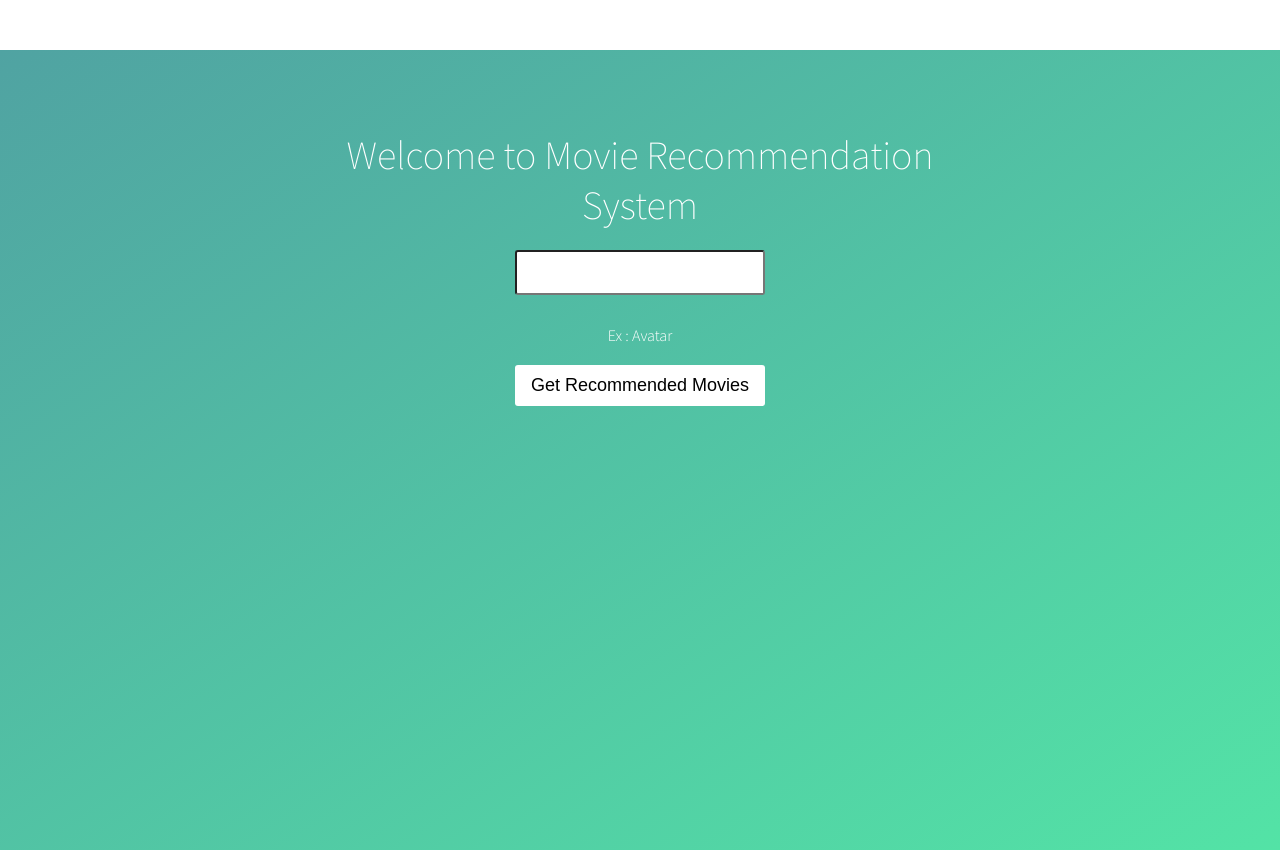
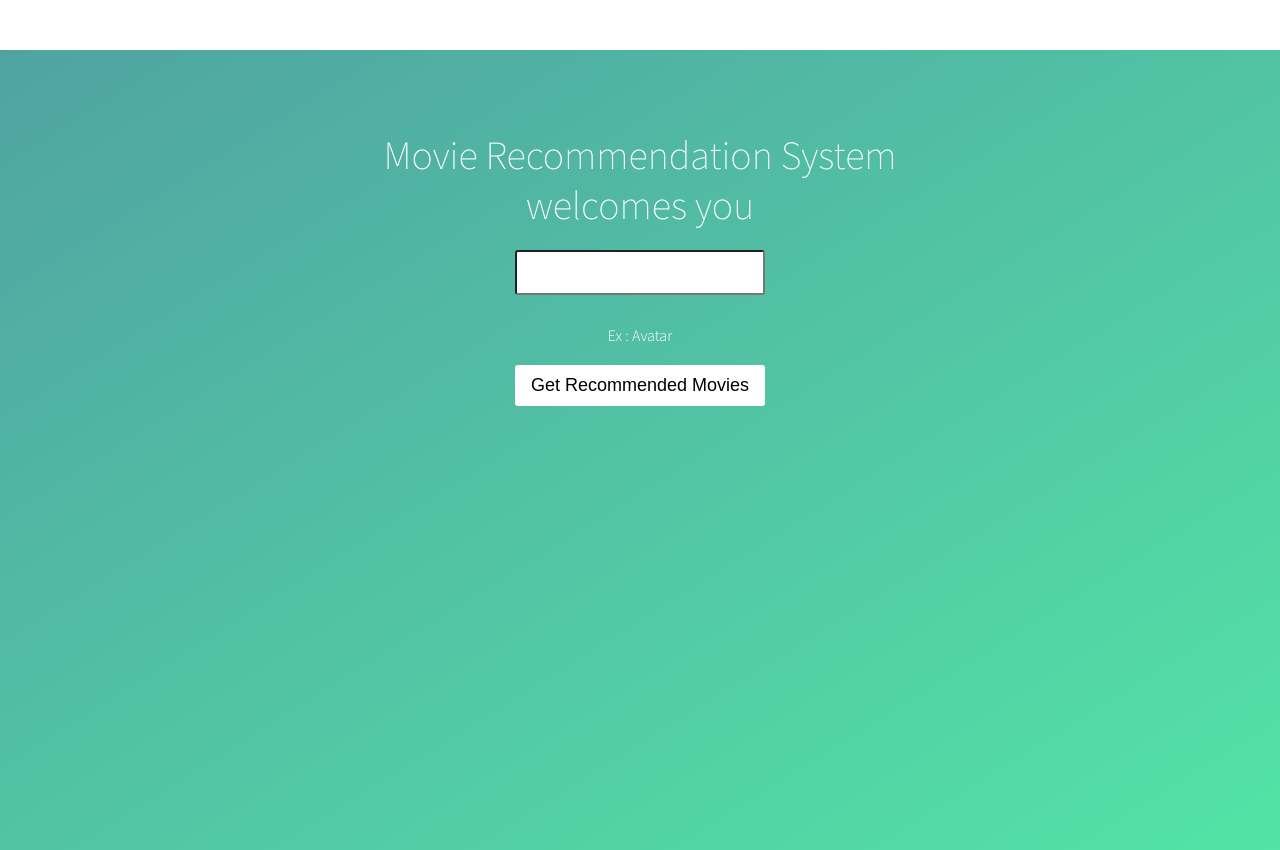
Before and after one commit to sudo-ranjith/recommendation_engine, a Django app: page /movie/home in a window 1280 px wide. Run offline with Django 3.2, Linux system fonts and the light colour scheme.

Commit message:
Update welcome.html

```diff
--- a/app/templates/welcome.html
+++ b/app/templates/welcome.html
@@ -3,7 +3,7 @@
 
 <!--Start here-->
 
-		<h1>Welcome to Movie Recommendation System</h1>
+		<h1>Movie Recommendation System welcomes you</h1>
 
 		<form class="form" action="/movie/recommended" method="get">
 			<input type="movie_name" name="movie_name" placeholder="Enter Movie name"><br>
```
